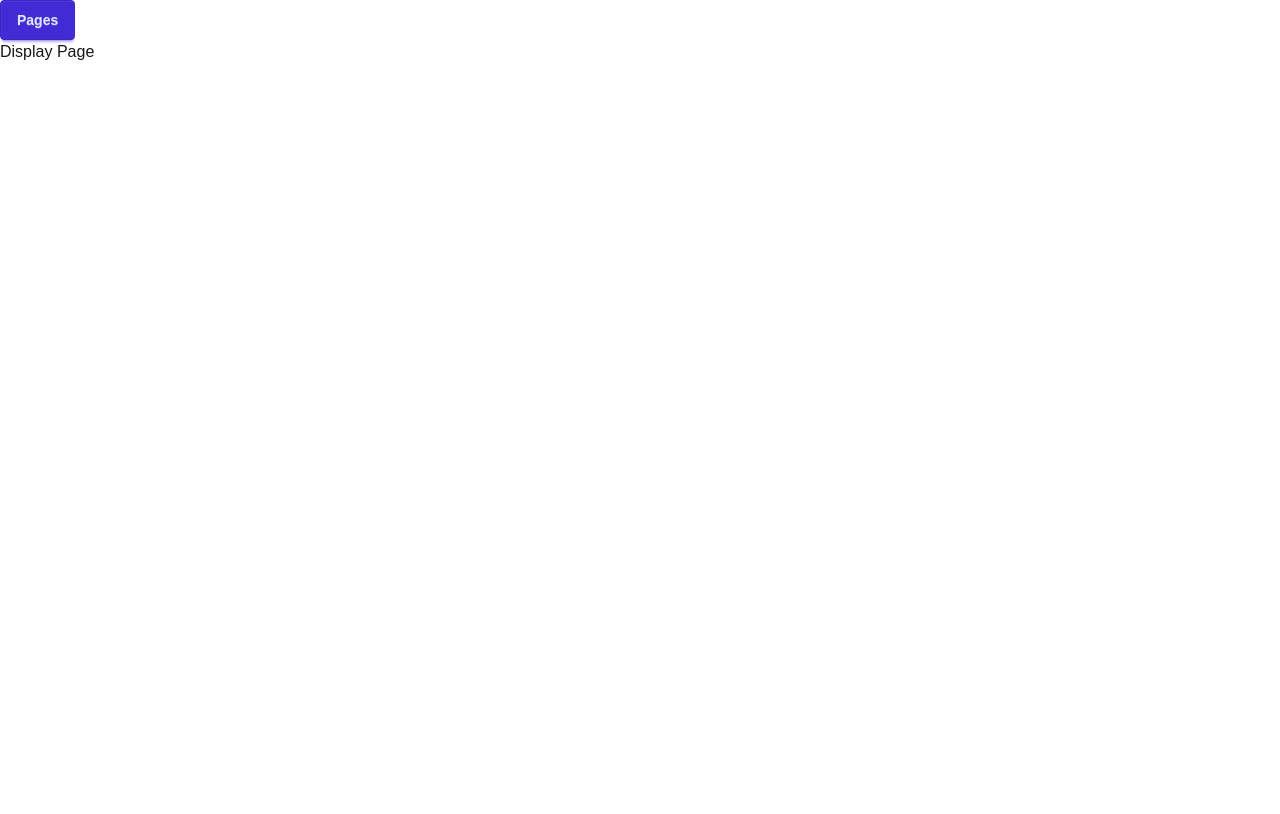
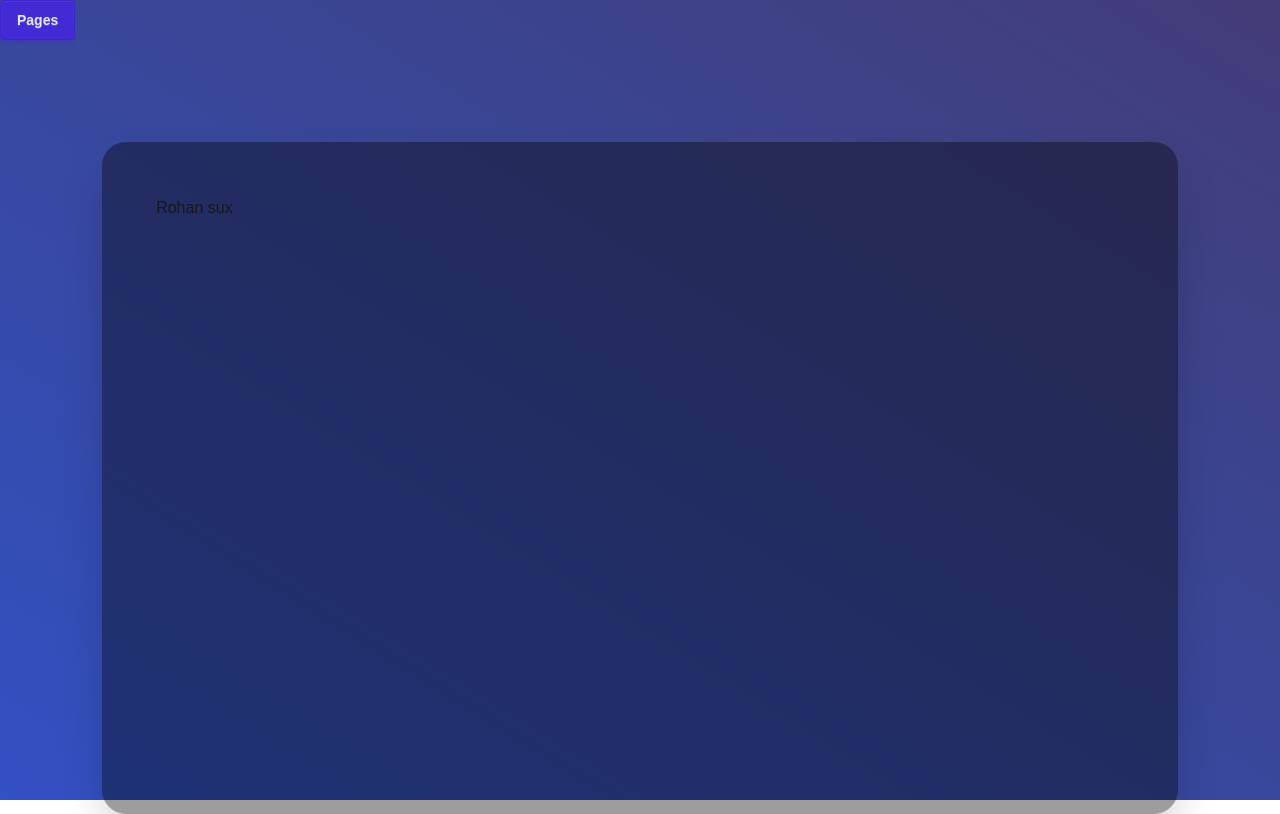
Before and after one commit to Bubblie01/Shellhacks-Project, a Next.js app in the folder frontend/shellhacks-frontend/: page /display in a window 1280 px wide. Built offline with nearby package versions, Linux system fonts and the light colour scheme.

Commit message:
Display page v1

```diff
--- a/frontend/shellhacks-frontend/src/app/display/page.tsx
+++ b/frontend/shellhacks-frontend/src/app/display/page.tsx
@@ -3,9 +3,13 @@ import Navbar from '../Componets/navbar';
 
 export default function Home() {
   return (
-    <div className="">
+    <div className="h-screen w-screen bg-linear-to-bl from-[#0a014fc3] to-[#3251c3]">
         <Navbar />
-      <h1>Display Page</h1>
+      <div className="mx-[8%] my-[8%] bg-[#00000062] h-[84%] w-[84%] rounded-3xl shadow-2xl">
+        <div className="px-[5%] py-[5%]">
+          <h4>Rohan sux</h4>
+        </div>
+      </div>
     </div>
   );
 }
```
